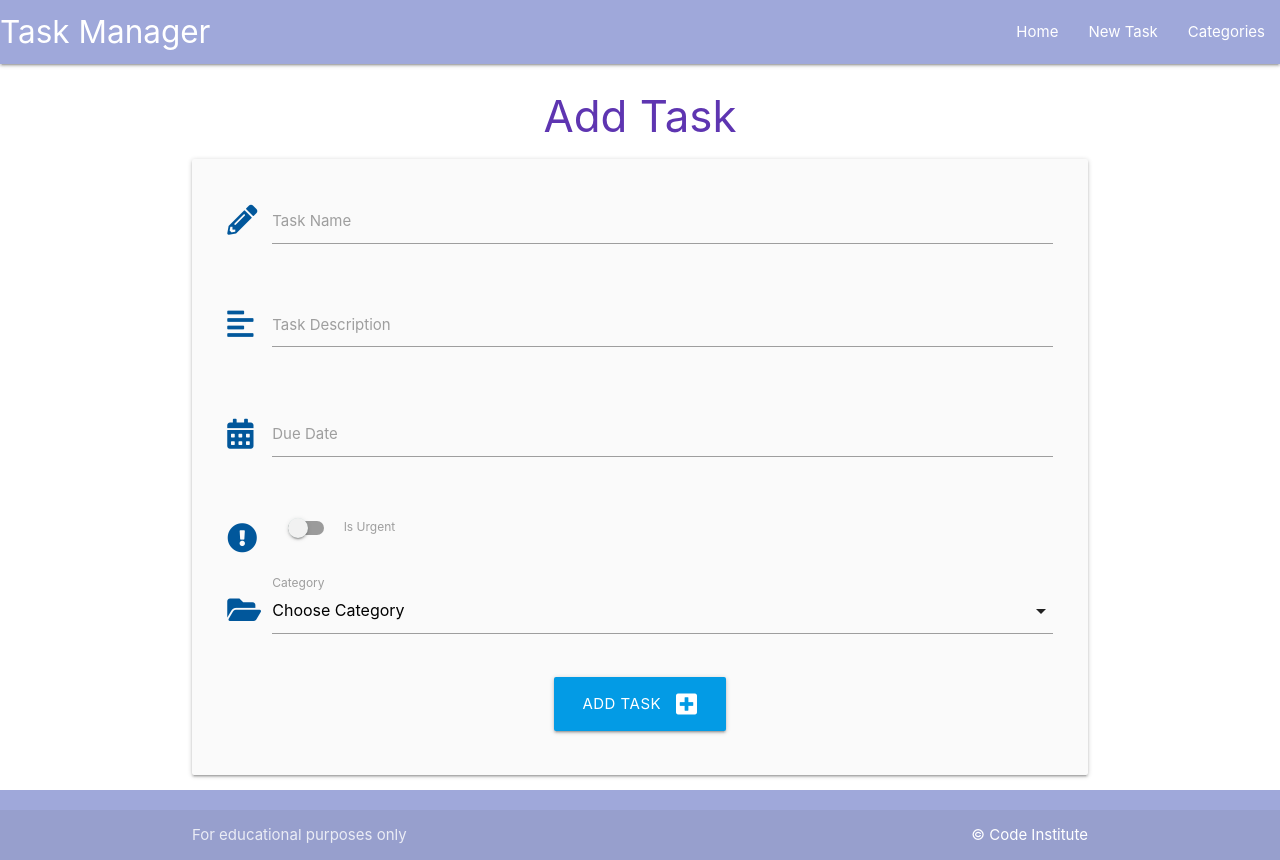
After one commit to Dayana-N/task-manager, a Flask app: page /add_task in a window 1280 px wide. The commit adds this page. Run offline with Flask 3, Linux system fonts and the light colour scheme.

Commit message:
feat: add task functionality added

```diff
--- a/taskmanager/routes.py
+++ b/taskmanager/routes.py
@@ -40,3 +40,20 @@ def delete_category(category_id):
     db.session.delete(category)
     db.session.commit()
     return redirect(url_for('categories'))
+
+
+@app.route('/add_task', methods=['GET', 'POST'])
+def add_task():
+    categories = list(Category.query.order_by(Category.category_name).all())
+    if request.method == 'POST':
+        task = Task(
+            task_name=request.form.get('task_name'),
+            task_description=request.form.get('task_description'),
+            is_urgent=bool(True if request.form.get('is_urgent') else False),
+            due_date=request.form.get('due_date'),
+            category_id=request.form.get('category_id')
+        )
+        db.session.add(task)
+        db.session.commit()
+        return redirect(url_for('home'))
+    return render_template('add_task.html', categories=categories)
--- a/taskmanager/static/js/script.js
+++ b/taskmanager/static/js/script.js
@@ -1,4 +1,15 @@
-document.addEventListener('DOMContentLoaded', function() {
-    let sidenav = document.querySelectorAll('.sidenav');
-    M.Sidenav.init(sidenav);
+document.addEventListener("DOMContentLoaded", function () {
+  let sidenav = document.querySelectorAll(".sidenav");
+  M.Sidenav.init(sidenav);
+
+  // datepicker initialization
+  let datepicker = document.querySelectorAll(".datepicker");
+  M.Datepicker.init(datepicker, {
+    format: "dd mmmm, yyyy",
+    i18n: { done: "Select" },
   });
+
+  // select initialization
+  let selects = document.querySelectorAll("select");
+  M.FormSelect.init(selects);
+});
--- /dev/null
+++ b/taskmanager/templates/add_task.html
@@ -0,0 +1,70 @@
+{% extends "base.html" %}
+{% block content %}
+
+<h3 class="deep-purple-text text-darken-1 center-align">Add Task</h3>
+
+<div class="row card-panel grey lighten-5">
+    <form class="col s12" method="POST" action="{{ url_for('add_task') }}">
+        <!-- task name -->
+        <div class="row">
+            <div class="input-field col s12">
+                <i class="fas fa-pencil-alt prefix light-blue-text text-darken-4"></i>
+                <input id="task_name" name="task_name" minlength="5" maxlength="50" type="text" class="validate" required>
+                <label for="task_name">Task Name</label>
+            </div>
+        </div>
+        <!-- task description -->
+        <div class="row">
+            <div class="input-field col s12">
+                <i class="fas fa-align-left prefix light-blue-text text-darken-4"></i>
+                <textarea id="task_description" name="task_description" minlength="5" maxlength="200"
+                    type="text" class="materialize-textarea validate" required></textarea>
+                <label for="task_description">Task Description</label>
+            </div>
+        </div>
+        <!-- due date -->
+        <div class="row">
+            <div class="input-field col s12">
+                <i class="fas fa-calendar-alt prefix light-blue-text text-darken-4"></i>
+                <input id="due_date" name="due_date" type="text" class="datepicker validate" required>
+                <label for="due_date">Due Date</label>
+            </div>
+        </div>
+        <!-- is urgent -->
+        <div class="row">
+            <div class="input-field col s12">
+                <div class="switch">
+                    <i class="fas fa-exclamation-circle prefix light-blue-text text-darken-4"></i>
+                    <label for="is_urgent">
+                        <input id="is_urgent" name="is_urgent" type="checkbox">
+                        <span class="lever"></span>
+                        Is Urgent
+                    </label>
+                </div>
+            </div>
+        </div>
+        <!-- category id -->
+        <div class="row">
+            <div class="input-field col s12">
+                <i class="fas fa-folder-open prefix light-blue-text text-darken-4"></i>
+                <select id="category_id" name="category_id" class="validate" required>
+                    <option value="" disabled selected>Choose Category</option>
+                    {% for category in categories %}
+                        <option value="{{ category.id }}">{{ category.category_name }}</option>
+                    {% endfor %}
+                </select>
+                <label for="category_id">Category</label>
+            </div>
+        </div>
+        <!-- submit button -->
+        <div class="row">
+            <div class="col s12 center-align">
+                <button type="submit" class="btn-large light-blue darken-1">
+                    Add Task <i class="fas fa-plus-square right"></i>
+                </button>
+            </div>
+        </div>
+    </form>
+</div>
+
+{% endblock %}
--- a/taskmanager/templates/base.html
+++ b/taskmanager/templates/base.html
@@ -19,7 +19,7 @@
               <a href="#" data-target="mobile-demo" class="sidenav-trigger"><i class="fas fa-bars"></i></a>
               <ul class="right hide-on-med-and-down">
                 <li><a href="{{ url_for('home') }}">Home</a></li>
-                <li><a href="#">New Task</a></li>
+                <li><a href="{{ url_for('add_task') }}">New Task</a></li>
                 <li><a href="{{ url_for('categories') }}">Categories</a></li>
               </ul>
             </div>
@@ -27,7 +27,7 @@
         <!-- Mobile sidenav -->
           <ul class="sidenav" id="mobile-demo">
             <li><a href="{{ url_for('home') }}">Home</a></li>
-            <li><a href="#">New Task</a></li>
+            <li><a href="{{ url_for('add_task') }}">New Task</a></li>
             <li><a href="{{ url_for('categories') }}">Categories</a></li>
           </ul>
     </header>
```
Also changed, not shown: taskmanager/templates/tasks.html (+7 -0 lines).
